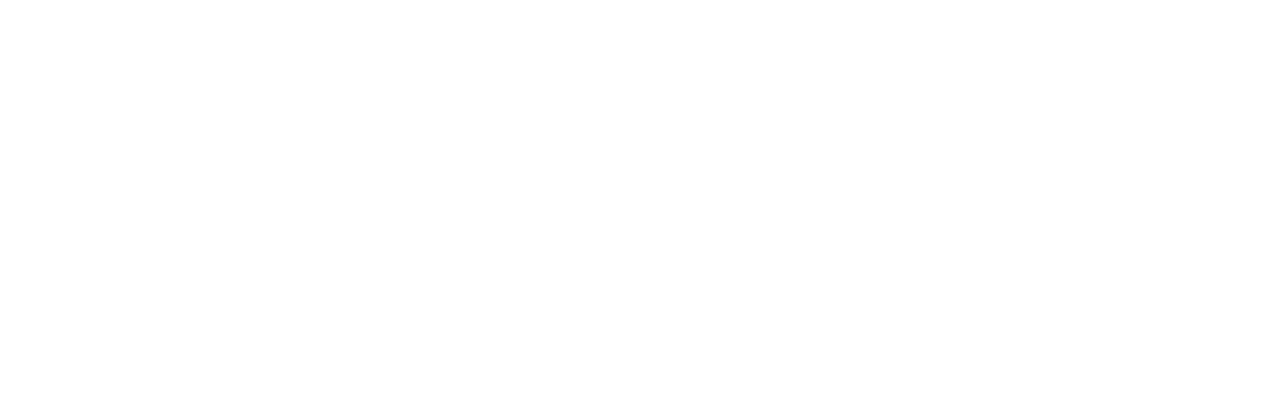
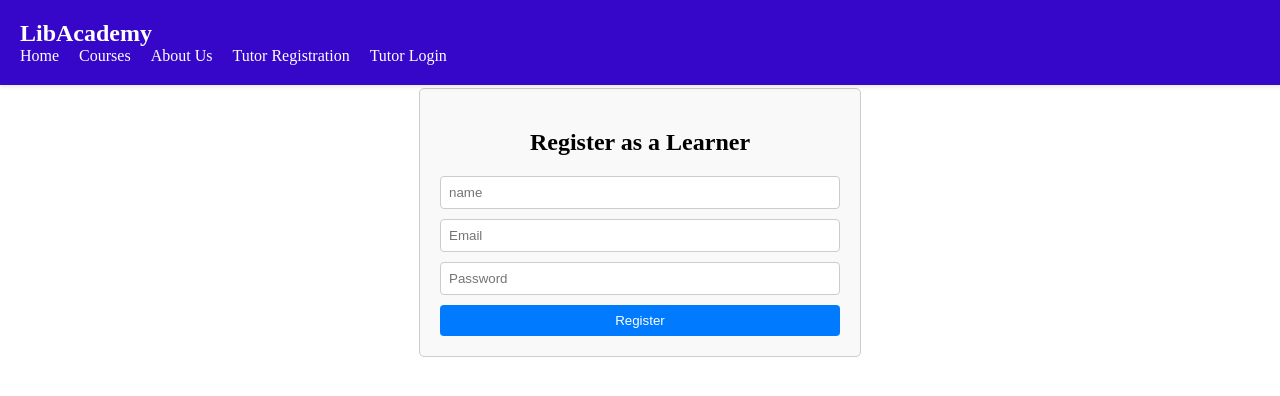
Before and after one commit to NKRTECH/S47_Nayan_Capstone_LibAcademy, a React (Vite) app in the folder client/: page /learner/registration in a window 1280 px wide. Before the commit this address had no page. Shown: the top 396 px of the page. Built offline with nearby package versions, Linux system fonts and the light colour scheme.

Commit message:
learner registration page created and connected with backend

```diff
--- a/client/src/MainRoutes.jsx
+++ b/client/src/MainRoutes.jsx
@@ -6,6 +6,7 @@
 import Layout from './pages/tutors/Layout';
 import TutorProfilePage from './pages/tutors/TutorProfilePage';
 import UploadCoursePage from './pages/courses/UploadCoursePage';
+import LearnerRegistrationPage from './pages/learners/LearnerRegistrationPage';
 
 
 function MainRoutes() {
@@ -17,6 +18,10 @@
       <Route path='/tutor/login' element={<Layout><TutorLoginPage /></Layout>} />
       <Route path='/tutor/profile' element={<Layout><TutorProfilePage /></Layout>} />
 
+      {/* *******************************Learner Routes ************************** */}
+      <Route path="/learner/registration" element={<Layout><LearnerRegistrationPage /></Layout>} />
+
+
       {/******************************* Course Routes ***************************/}
       <Route path="/course/create" element={<Layout><UploadCoursePage /></Layout>} />
     </Routes>
--- a/client/src/app/Store.jsx
+++ b/client/src/app/Store.jsx
@@ -1,12 +1,13 @@
 import { configureStore } from '@reduxjs/toolkit';
 import tutorReducer from '../features/tutors/TutorsSlice.jsx';
 import courseReducer from '../features/courses/coursesSlice.jsx';
+import LearnerSlice from '../features/learners/LearnersSlice.jsx';
 
 const store = configureStore({
   reducer: {
     tutor: tutorReducer,
+    learner: LearnerSlice,
     courses: courseReducer
-    // Add more reducers here if you have any
   }
 });
 
--- /dev/null
+++ b/client/src/features/learners/LearnersAPI.jsx
@@ -0,0 +1,15 @@
+import axios from 'axios';
+
+const BASE_URL = 'http://localhost:3000/api'; // Replace this with your actual backend API URL
+
+const learnerRegistrationAPI = async (formData) => {
+ try {
+    const response = await axios.post(`${BASE_URL}/learners/register`, formData);
+    return response.data;
+ } catch (error) {
+    console.error('Error in tutorRegistrationAPI:', error);
+    throw error; // Re-throw the error if you want to handle it further up the call stack
+ }
+};
+
+export { learnerRegistrationAPI }
--- /dev/null
+++ b/client/src/features/learners/LearnersSlice.jsx
@@ -0,0 +1,35 @@
+import { createSlice } from '@reduxjs/toolkit';
+import { learnerRegisterThunk } from './LearnersThunks';
+
+
+const learnerSlice = createSlice({
+  name: 'learner',
+  initialState : {
+    status: 'idle',
+    email: '',
+    password: '',
+    username: '',
+    loading: false,
+    error: null,
+  },
+  extraReducers: (builder) => {
+    builder
+      //**********************learner registration **************** */
+      .addCase(learnerRegisterThunk.pending, (state) => {
+        state.status = 'loading';
+        state.error = null;
+      })
+      .addCase(learnerRegisterThunk.fulfilled, (state, action) => {
+        state.status = 'succeeded';
+        state.error = null;
+        state.tutorData = action.payload; // Store the tutor data upon successful registration
+        console.log(action.payload);
+      })
+      .addCase(learnerRegisterThunk.rejected, (state, action) => {
+        state.status = 'failed';
+        state.error = action.payload ? action.payload.message : 'Something went wrong';
+      })
+    }
+});
+
+export default learnerSlice.reducer;
--- /dev/null
+++ b/client/src/features/learners/LearnersThunks.jsx
@@ -0,0 +1,18 @@
+import {  createAsyncThunk } from '@reduxjs/toolkit';
+import {  learnerRegistrationAPI } from './LearnersAPI';
+
+// Async thunk action for registering a tutor
+export const learnerRegisterThunk = createAsyncThunk(
+  'learner/register',
+  async (formData, thunkAPI) => {
+    try {
+      const response = await learnerRegistrationAPI(formData);
+      // Assuming your backend returns some data upon successful registration
+      console.log('Registration successful!', response.data);
+      return response.data;
+    } catch (error) {
+      console.error('Error in registerTutor:', error.response.data);
+      return thunkAPI.rejectWithValue(error.response.data);
+    }
+  }
+);
--- /dev/null
+++ b/client/src/pages/learners/LearnerRegistrationPage.css
@@ -0,0 +1,46 @@
+.registration-container {
+    display: flex;
+    justify-content: center;
+    align-items: center;
+  }
+
+  .registration-box {
+    width: 400px;
+    margin: 0 auto;
+    padding: 20px;
+    border: 1px solid #ccc;
+    border-radius: 5px;
+    background-color: #f9f9f9;
+  }
+
+  .registration-box h2 {
+    margin-bottom: 20px;
+    text-align: center;
+  }
+
+  .registration-form {
+    display: flex;
+    flex-direction: column;
+  }
+
+  .registration-form input {
+    margin-bottom: 10px;
+    padding: 8px;
+    border: 1px solid #ccc;
+    border-radius: 4px;
+  }
+
+  .registration-button {
+    padding: 8px;
+    background-color: #007bff;
+    color: white;
+    border: none;
+    border-radius: 4px;
+    cursor: pointer;
+  }
+
+  .error-message {
+    color: red;
+    margin-bottom: 10px;
+    text-align: center;
+  }
--- /dev/null
+++ b/client/src/pages/learners/LearnerRegistrationPage.jsx
@@ -0,0 +1,38 @@
+// LearnerRegistrationPage.js
+
+import React, { useState } from 'react';
+import { useDispatch, useSelector } from 'react-redux';
+import './LearnerRegistrationPage.css';
+import { learnerRegisterThunk } from '../../features/learners/LearnersThunks';
+
+const LearnerRegistrationPage = () => {
+  const dispatch = useDispatch();
+  const [formData, setFormData] = useState({ name: '', email: '', password: '' });
+  const { status, error } = useSelector((state) => state.learner);
+
+  const handleChange = (e) => {
+    setFormData({ ...formData, [e.target.name]: e.target.value });
+  };
+
+  const handleSubmit = (e) => {
+    e.preventDefault();
+    dispatch(learnerRegisterThunk(formData));
+  };
+
+  return (
+    <div className="registration-container">
+      <div className="registration-box">
+        <h2>Register as a Learner</h2>
+        {status === 'failed' && <p className="error-message">{error}</p>}
+        <form onSubmit={handleSubmit} className="registration-form">
+          <input type="text" name="name" placeholder="name" value={formData.name} onChange={handleChange} />
+          <input type="email" name="email" placeholder="Email" value={formData.email} onChange={handleChange} />
+          <input type="password" name="password" placeholder="Password" value={formData.password} onChange={handleChange} />
+          <button type="submit" className="registration-button" disabled={status === 'loading'}>Register</button>
+        </form>
+      </div>
+    </div>
+  );
+};
+
+export default LearnerRegistrationPage;
```
Also changed, not shown: client/src/pages/courses/RenderCoursePages.jsx (deleted, +0 -17 lines), client/src/pages/tutors/RenderTutorPages.jsx (deleted, +0 -23 lines), client/src/components/user/HeaderUser.jsx (added), 3 other files (tests, documents, lock files or other folders).
